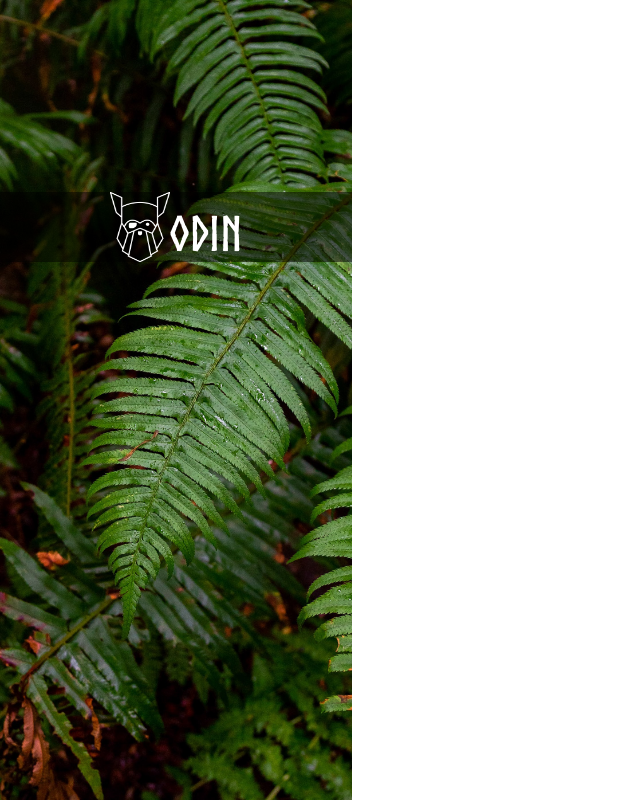
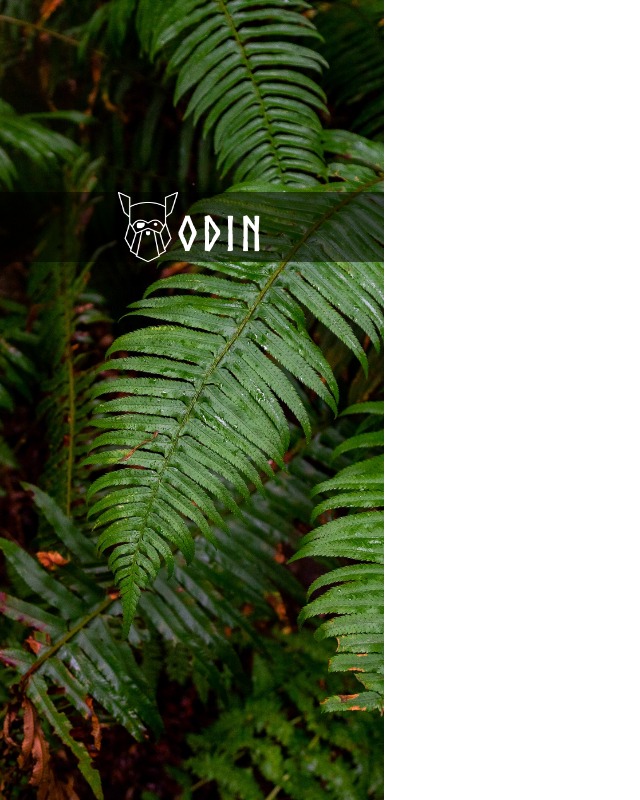
Before and after one commit to vpchar/odin-signup, a plain HTML site: page index.html in a window 1280 px wide. Shown: the whole page, without its empty margins (0-640 px from the left). Drawn offline with Linux system fonts and the light colour scheme.

Commit message:
Tweak <aside> css

```diff
--- a/style.css
+++ b/style.css
@@ -1,9 +1,6 @@
 /* (1) CSS Layout Part  */
 /* ============================================================ */
 
-:root, body{
-
-}
 body{
     /* remove sidebar: */
     overflow: hidden;
@@ -18,7 +15,7 @@ body{
     height: 100%;
 }
 aside{
-    flex: 1 0 25%;
+    flex: 1 0 30%;
     flex-direction: column;
     /* moving logo down */
     padding: 15% 0;
@@ -65,7 +62,7 @@ aside {
     justify-content: center;
     background-color: rgba(0, 0, 0, .5);
     color: white;
-
+    letter-spacing: 4px;
 }
 
 @font-face {
```
